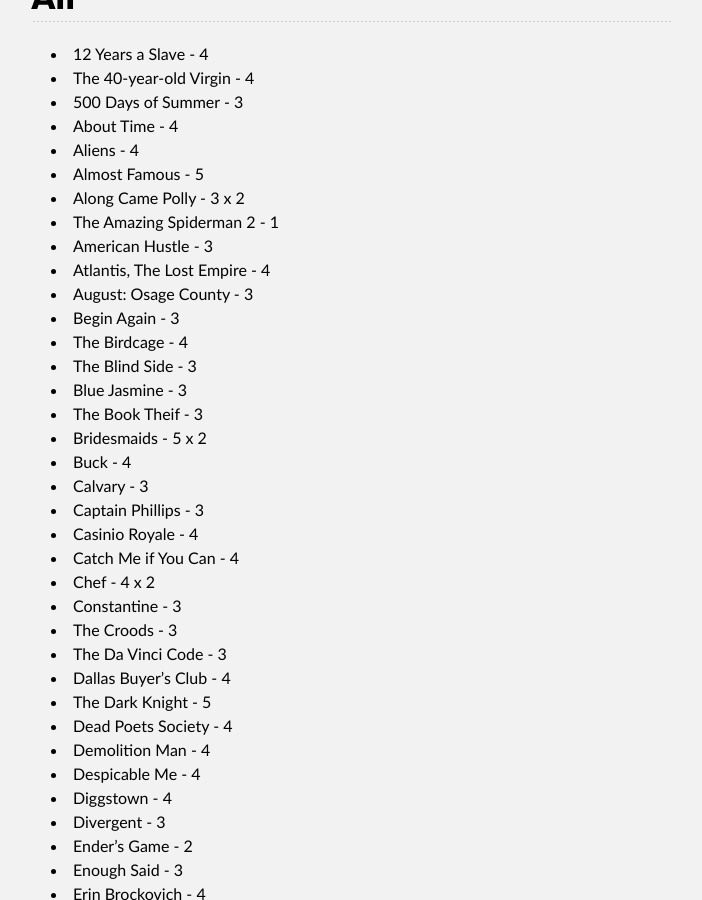
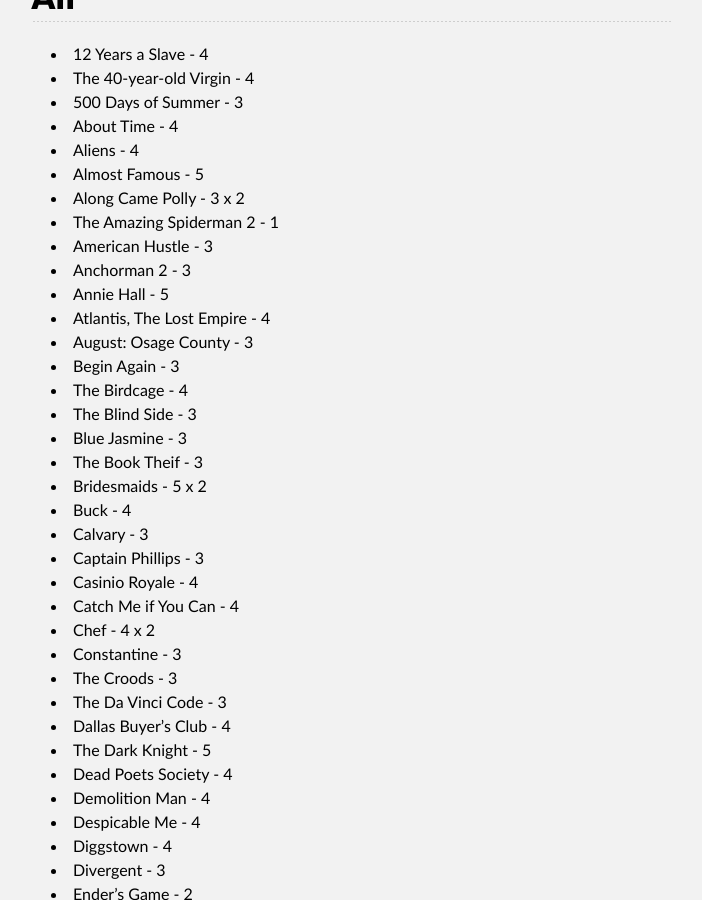
Before and after one commit to ordinaryzelig/ordinaryzelig.github.com, a Jekyll site: the page built from _posts/2015-01-01-year-in-movies-2014.md, in a window 1280 px wide and 900 px high, scrolled down 1369 px. Shown: the whole window, without its empty margins (289-991 px from the left). Built offline with Jekyll 4.4.1, drawn with Linux system fonts in a browser that asks for light colours; some of the changed text lies outside the part shown.

Commit message:
Better movie sorting.

```diff
--- a/_posts/2015-01-01-year-in-movies-2014.md
+++ b/_posts/2015-01-01-year-in-movies-2014.md
@@ -58,6 +58,8 @@
 * Along Came Polly - 3 x 2
 * The Amazing Spiderman 2 - 1
 * American Hustle - 3
+* Anchorman 2 - 3
+* Annie Hall - 5
 * Atlantis, The Lost Empire - 4
 * August: Osage County - 3
 * Begin Again - 3
```
Also changed, not shown: other parts of _posts/2015-01-01-year-in-movies-2014.md (+0 -2 lines), _posts/2014-01-04-year-in-movies-2013.md (line endings or trailing spaces).
